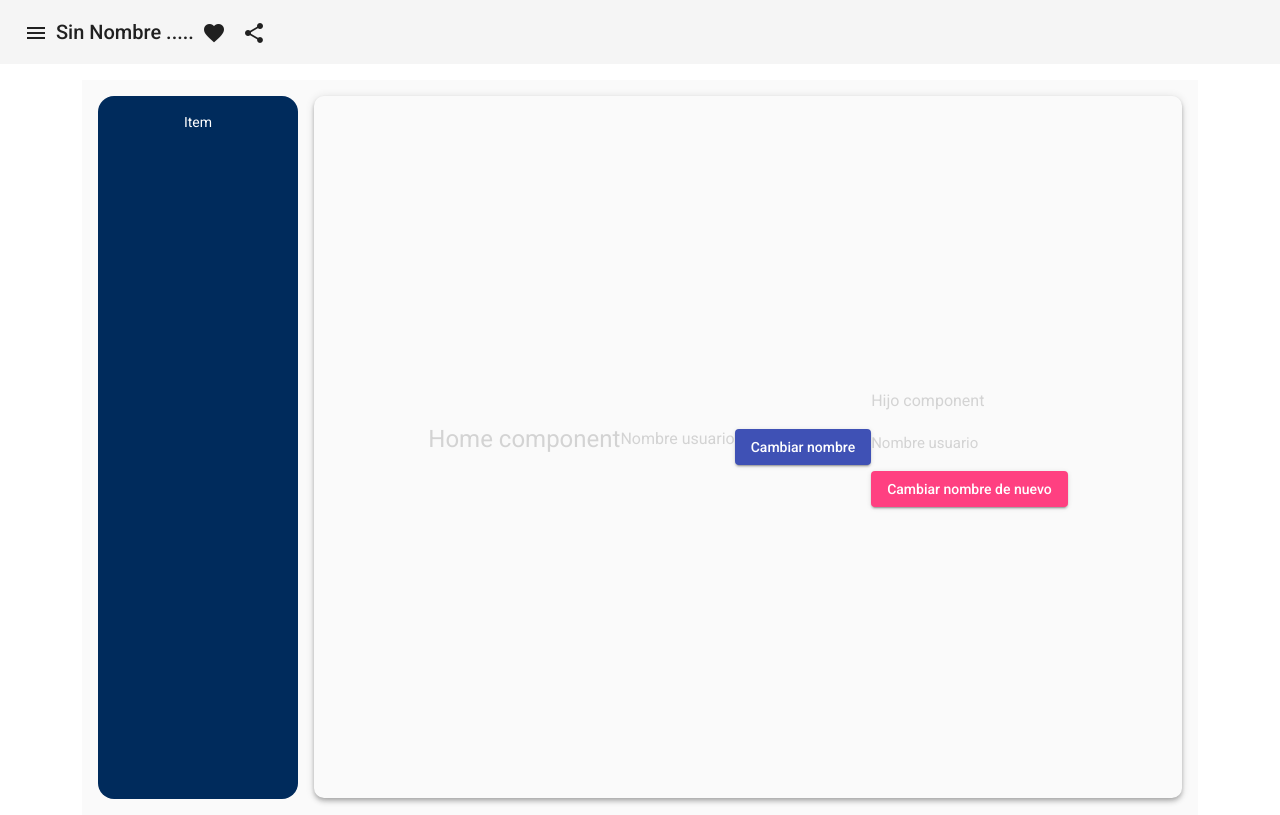
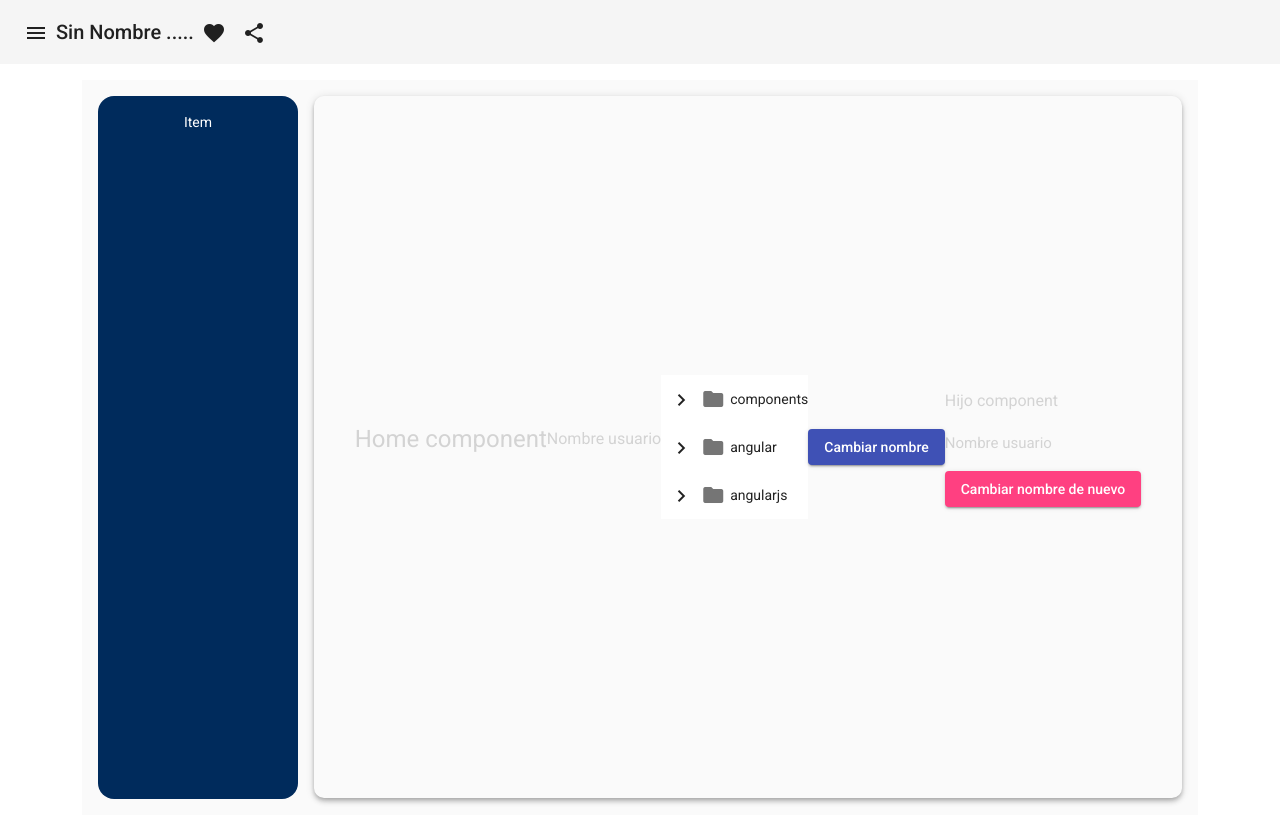
Before and after one commit to diegozwolf/kin-carta, an Angular app: page /home in a window 1280 px wide. Built offline with nearby package versions, Linux system fonts and the light colour scheme.

Commit message:
add tree component

```diff
--- a/src/app/app.module.ts
+++ b/src/app/app.module.ts
@@ -1,11 +1,12 @@
 import { NgModule } from '@angular/core';
 import { BrowserModule } from '@angular/platform-browser';
+
+import { PagesModule } from './pages/pages.module';
+import { AppRoutingModule } from './app-routing.module';
 
 import { AppComponent } from './app.component';
 import { BrowserAnimationsModule } from '@angular/platform-browser/animations';
 import { ComponentsModule } from './components/components.module';
-import { PagesModule } from './pages/pages.module';
-import { AppRoutingModule } from './app-routing.module';
 
 @NgModule({
   declarations: [
--- /dev/null
+++ b/src/app/components/questions/example-data.ts
@@ -0,0 +1,47 @@
+/** Example file/folder data. */
+export const files = [
+  {
+    name: 'components',
+    type: 'folder',
+    children: [
+      {
+        name: 'src',
+        type: 'folder',
+        children: [
+          {
+            name: 'cdk',
+            type: 'folder',
+            children: [
+              { name: 'package.json', type: 'file' },
+              { name: 'BUILD.bazel', type: 'file' },
+            ]
+          },
+          { name: 'material', type: 'folder' }
+        ]
+      }
+    ]
+  },
+  {
+    name: 'angular',
+    type: 'folder',
+    children: [
+      {
+        name: 'packages',
+        type: 'folder',
+        children: [
+          { name: '.travis.yml', type: 'file' },
+          { name: 'firebase.json', type: 'file' }
+        ]
+      },
+      { name: 'package.json', type: 'file' }
+    ]
+  },
+  {
+    name: 'angularjs',
+    type: 'folder',
+    children: [
+      { name: 'gulpfile.js', type: 'file' },
+      { name: 'README.md', type: 'file' }
+    ]
+  }
+];
--- /dev/null
+++ b/src/app/components/questions/questions.component.css
@@ -0,0 +1,4 @@
+.type-icon {
+  color: #757575;
+  margin-right: 5px;
+}
--- /dev/null
+++ b/src/app/components/questions/questions.component.html
@@ -0,0 +1,22 @@
+<mat-tree [dataSource]="dataSource" [treeControl]="treeControl">
+  <mat-tree-node *matTreeNodeDef="let node" matTreeNodeToggle matTreeNodePadding>
+    <button mat-icon-button disabled></button>
+    <mat-icon class="type-icon" [attr.aria-label]="node.type + 'icon'">
+      {{ node.type === 'file' ? 'description' : 'folder' }}
+    </mat-icon>
+    {{node.name}}
+  </mat-tree-node>
+
+  <mat-tree-node *matTreeNodeDef="let node; when: hasChild" matTreeNodePadding>
+    <button mat-icon-button matTreeNodeToggle
+            [attr.aria-label]="'Toggle ' + node.name">
+      <mat-icon class="mat-icon-rtl-mirror">
+        {{treeControl.isExpanded(node) ? 'expand_more' : 'chevron_right'}}
+      </mat-icon>
+    </button>
+    <mat-icon class="type-icon" [attr.aria-label]="node.type + 'icon'">
+      {{ node.type ==='file' ? 'description' : 'folder' }}
+    </mat-icon>
+    {{node.name}}
+  </mat-tree-node>
+</mat-tree>
--- /dev/null
+++ b/src/app/components/questions/questions.component.ts
@@ -0,0 +1,81 @@
+import { Component } from '@angular/core';
+import { MatTreeFlatDataSource, MatTreeFlattener } from '@angular/material/tree';
+import { FlatTreeControl } from '@angular/cdk/tree';
+import { files } from './example-data';
+
+/** File node data with possible child nodes. */
+export interface FileNode {
+  name: string;
+  type: string;
+  children?: FileNode[];
+}
+
+/**
+ * Flattened tree node that has been created from a FileNode through the flattener. Flattened
+ * nodes include level index and whether they can be expanded or not.
+ */
+export interface FlatTreeNode {
+  name: string;
+  type: string;
+  level: number;
+  expandable: boolean;
+}
+
+@Component({
+  selector: 'app-questions',
+  templateUrl: './questions.component.html',
+  styleUrls: ['./questions.component.css']
+})
+export class QuestionsComponent {
+
+  /** The TreeControl controls the expand/collapse state of tree nodes.  */
+  treeControl: FlatTreeControl<FlatTreeNode>;
+
+  /** The TreeFlattener is used to generate the flat list of items from hierarchical data. */
+  treeFlattener: MatTreeFlattener<FileNode, FlatTreeNode>;
+
+  /** The MatTreeFlatDataSource connects the control and flattener to provide data. */
+  dataSource: MatTreeFlatDataSource<FileNode, FlatTreeNode>;
+
+  constructor() {
+    this.treeFlattener = new MatTreeFlattener(
+      this.transformer,
+      this.getLevel,
+      this.isExpandable,
+      this.getChildren);
+
+    this.treeControl = new FlatTreeControl(this.getLevel, this.isExpandable);
+    this.dataSource = new MatTreeFlatDataSource(this.treeControl, this.treeFlattener);
+    this.dataSource.data = files;
+  }
+
+  /** Transform the data to something the tree can read. */
+  transformer(node: FileNode, level: number): FlatTreeNode {
+    return {
+      name: node.name,
+      type: node.type,
+      level,
+      expandable: !!node.children
+    };
+  }
+
+  /** Get the level of the node */
+  getLevel(node: FlatTreeNode): number {
+    return node.level;
+  }
+
+  /** Get whether the node is expanded or not. */
+  isExpandable(node: FlatTreeNode): boolean {
+    return node.expandable;
+  }
+
+  /** Get whether the node has children or not. */
+  hasChild(index: number, node: FlatTreeNode): boolean {
+    return node.expandable;
+  }
+
+  /** Get the children for the node. */
+  getChildren(node: FileNode): FileNode[] | null | undefined {
+    return node.children;
+  }
+}
--- a/src/app/pages/home/home.component.html
+++ b/src/app/pages/home/home.component.html
@@ -10,7 +10,7 @@
             <hr>
 
             <h3>{{nombre}}</h3>
-
+            <app-questions></app-questions>
             <button mat-raised-button color="primary" (click)="cambiarNombre()">
                 Cambiar nombre
             </button>
```
Also changed, not shown: src/app/components/components.module.ts (+5 -2 lines), src/app/components/material.module.ts (+5 -3 lines), 1 other file (tests, documents, lock files or other folders).
